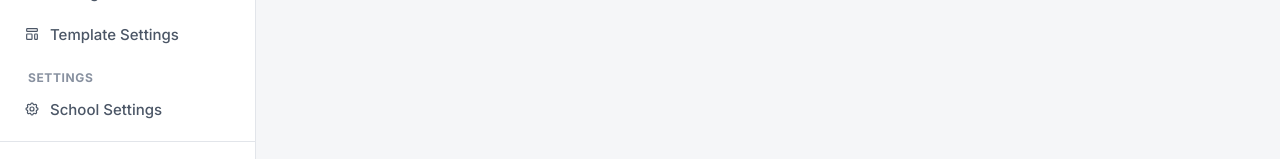
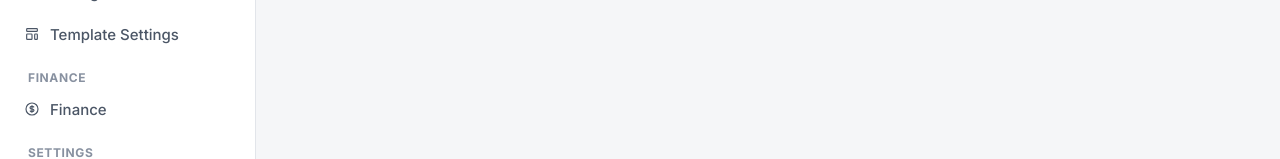
Before and after one commit to digitalgalaxy200-VibeC/Schoolaid, a Next.js app: page /school-admin/subjects in a window 1280 px wide. Shown: the part 641-800 px from the top of the page. Built offline with nearby package versions, Linux system fonts and the light colour scheme; no server answers.

Commit message:
Fix: actually add Finance to sidebar (CRLF issue resolved)

```diff
--- a/src/app/school-admin/layout.tsx
+++ b/src/app/school-admin/layout.tsx
@@ -51,6 +51,12 @@ const navStructure: NavGroup[] = [
     items: [
       { label: "Manage & Review", href: "/school-admin/report-cards", icon: "M9 12h6m-6 4h6m2 5H7a2 2 0 01-2-2V5a2 2 0 012-2h5.586a1 1 0 01.707.293l5.414 5.414a1 1 0 01.293.707V19a2 2 0 01-2 2z" },
       { label: "Template Settings", href: "/school-admin/templates", icon: "M4 5a1 1 0 011-1h14a1 1 0 011 1v2a1 1 0 01-1 1H5a1 1 0 01-1-1V5zM4 13a1 1 0 011-1h6a1 1 0 011 1v6a1 1 0 01-1 1H5a1 1 0 01-1-1v-6zM16 13a1 1 0 011-1h2a1 1 0 011 1v6a1 1 0 01-1 1h-2a1 1 0 01-1-1v-6z" },
+    ]
+  },
+  {
+    group: "FINANCE",
+    items: [
+      { label: "Finance", href: "/school-admin/finance", icon: "M12 8c-1.657 0-3 .895-3 2s1.343 2 3 2 3 .895 3 2-1.343 2-3 2m0-8c1.11 0 2.08.402 2.599 1M12 8V7m0 1v8m0 0v1m0-1c-1.11 0-2.08-.402-2.599-1M21 12a9 9 0 11-18 0 9 9 0 0118 0z" },
     ]
   },
   {
```
